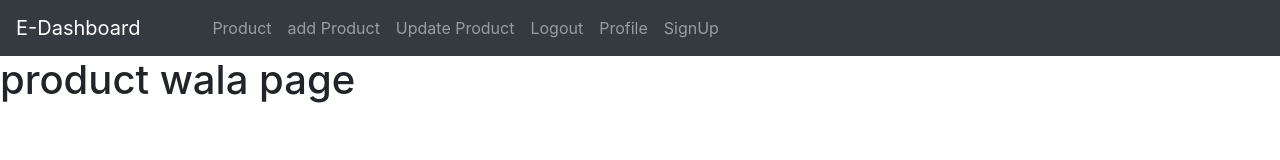
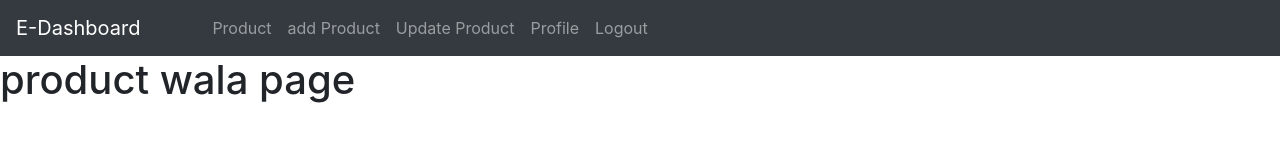
Before and after one commit to Kishangaur24/e-dashboardFrontend, a React (Create React App) app: page / in a window 1280 px wide. Shown: the top 160 px of the page. Built offline with nearby package versions, Linux system fonts and the light colour scheme; sample sign-in values are in the browser's storage.

Commit message:
Private Component and navbar update

```diff
--- a/src/App.js
+++ b/src/App.js
@@ -4,6 +4,7 @@ import './App.css';
 import Navbar from './component/Navbar/Navbar';
 import Footer from './component/Footer/Footer';
 import SignUp from './component/SignUp/SignUp';
+import PrivateComponent from './component/PrivateComponent/PrivateComponent';
 
 function App() {
   return (
@@ -12,11 +13,13 @@ function App() {
 <Navbar/>
  <Routes>
 
+    <Route element={<PrivateComponent/>}>
     <Route path='/' element={<h1>product wala page</h1>}/>
     <Route path='/add' element={<h1>add wala page</h1>}/>
     <Route path='/update' element={<h1>update product</h1>}/>
     <Route path='/logout' element={<h1>logout</h1>}/>
     <Route path='/profile' element={<h1>profile wala page</h1>}/>
+    </Route>
     <Route path='/signup' element={<SignUp/>}/>
   </Routes>
     <Footer/>
--- a/src/component/Navbar/Navbar.js
+++ b/src/component/Navbar/Navbar.js
@@ -1,16 +1,16 @@
 import React from "react";
-import { Link } from "react-router-dom";
+import { Link,useNavigate } from "react-router-dom";
 import style from "./Navbar.module.css"
 const Navbar = () => {
+  const auth = localStorage.getItem("user")
+  const navigate = useNavigate()
+  const logout=()=>{
+    localStorage.clear()
+    navigate("/signup")
+  }
   return (
     <div>
-      {/* <div className={style.nav}>
-        <p><Link to="/">Product</Link></p>
-        <p><Link to="/add">add Product</Link></p>
-        <p><Link to="/update">update Product</Link></p>
-        <p><Link to="/logout">Logout</Link></p>
-        <p><Link to="/profile">Profile</Link></p>
-      </div> */}
+
       <nav class="navbar navbar-expand-lg navbar-dark bg-dark">
   <Link class="navbar-brand " to="/">E-Dashboard</Link>
   <button class="navbar-toggler" type="button" data-toggle="collapse" data-target="#navbarNav" aria-controls="navbarNav" aria-expanded="false" aria-label="Toggle navigation">
@@ -27,15 +27,20 @@ const Navbar = () => {
       <li class="nav-item">
         <Link class="nav-link" to="/update">Update Product</Link>
       </li>
-      <li class="nav-item">
-        <Link class="nav-link " to="/logout">Logout</Link>
-      </li>
+
       <li class="nav-item">
         <Link class="nav-link " to="/profile">Profile</Link>
       </li>
-      <li class="nav-item">
-        <Link class="nav-link " to="/signup">SignUp</Link>
-      </li>
+      {
+        auth?
+        <li class="nav-item">
+        <Link onClick={logout} class="nav-link " to="/signup">Logout</Link>
+      </li>:
+       <li class="nav-item">
+       <Link class="nav-link " to="/signup">SignUp</Link>
+     </li>
+      }
+
     </ul>
   </div>
 </nav>
--- /dev/null
+++ b/src/component/PrivateComponent/PrivateComponent.js
@@ -0,0 +1,14 @@
+import React from 'react'
+import { Navigate , Outlet } from 'react-router-dom'
+const PrivateComponent = () => {
+    const auth = localStorage.getItem("user")
+  return auth?<Outlet/>:<Navigate to="/signup"/>
+
+
+
+
+
+
+}
+
+export default PrivateComponent
--- a/src/component/SignUp/SignUp.js
+++ b/src/component/SignUp/SignUp.js
@@ -1,10 +1,17 @@
-import React, { useState } from 'react'
+import React, { useEffect, useState } from 'react'
 import style from "./SignUp.module.css"
+import { useNavigate } from "react-router-dom";
 const SignUp = () => {
     const [name,setName]= useState("")
     const [email,setEmail]= useState("")
     const [password,setPassword]= useState("")
-
+    const navigate = useNavigate()
+    useEffect(()=>{
+    const auth = localStorage.getItem("user")
+    if(auth){
+      navigate("/")
+    }
+    },[])
   const handleRegister=async ()=>{
         console.log(name,email,password)
         let result =await fetch("http://localhost:7000/register",{
@@ -16,7 +23,9 @@ const SignUp = () => {
         })
         result = await result.json()
         alert("registration successfull")
+        navigate("/")
         console.log(result)
+        localStorage.setItem("user",JSON.stringify(result))
     }
 
   return (
```
Also changed, not shown: src/component/PrivateComponent/PrivateComponent.module.css (added).
